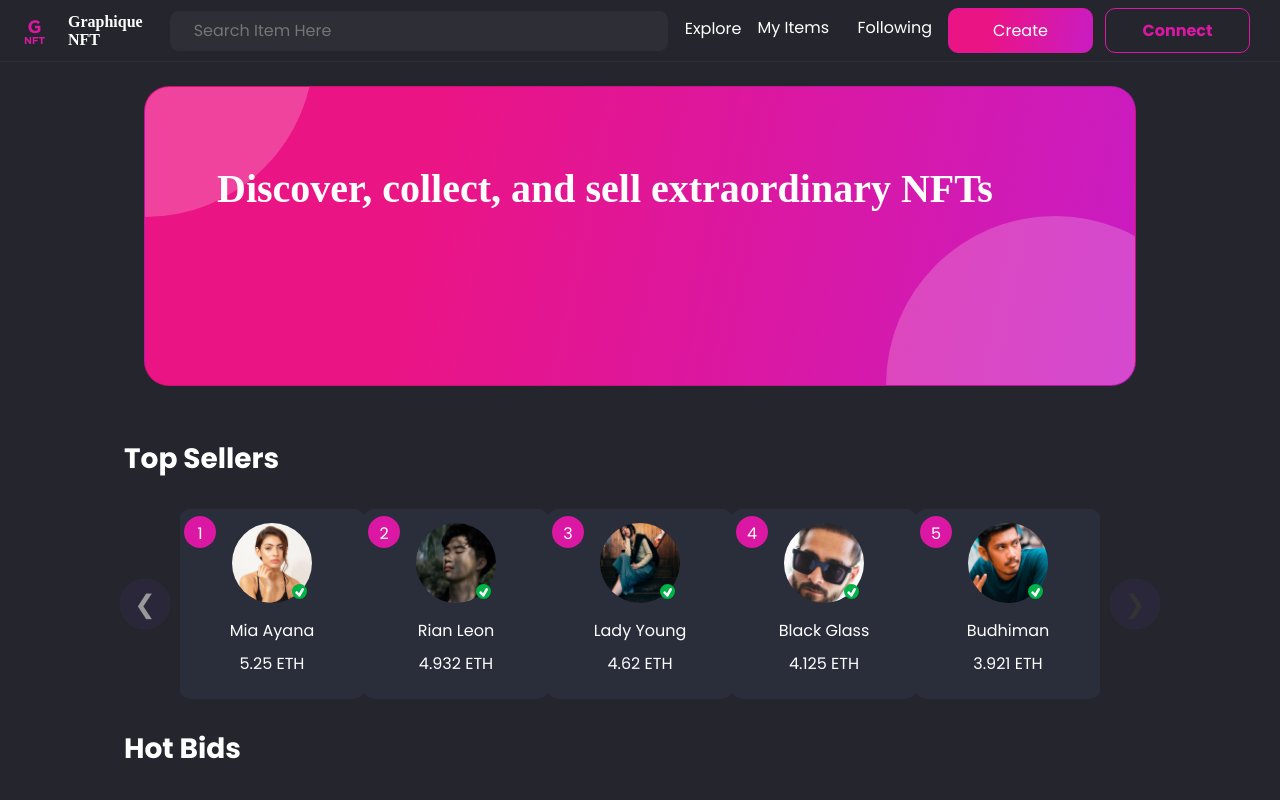
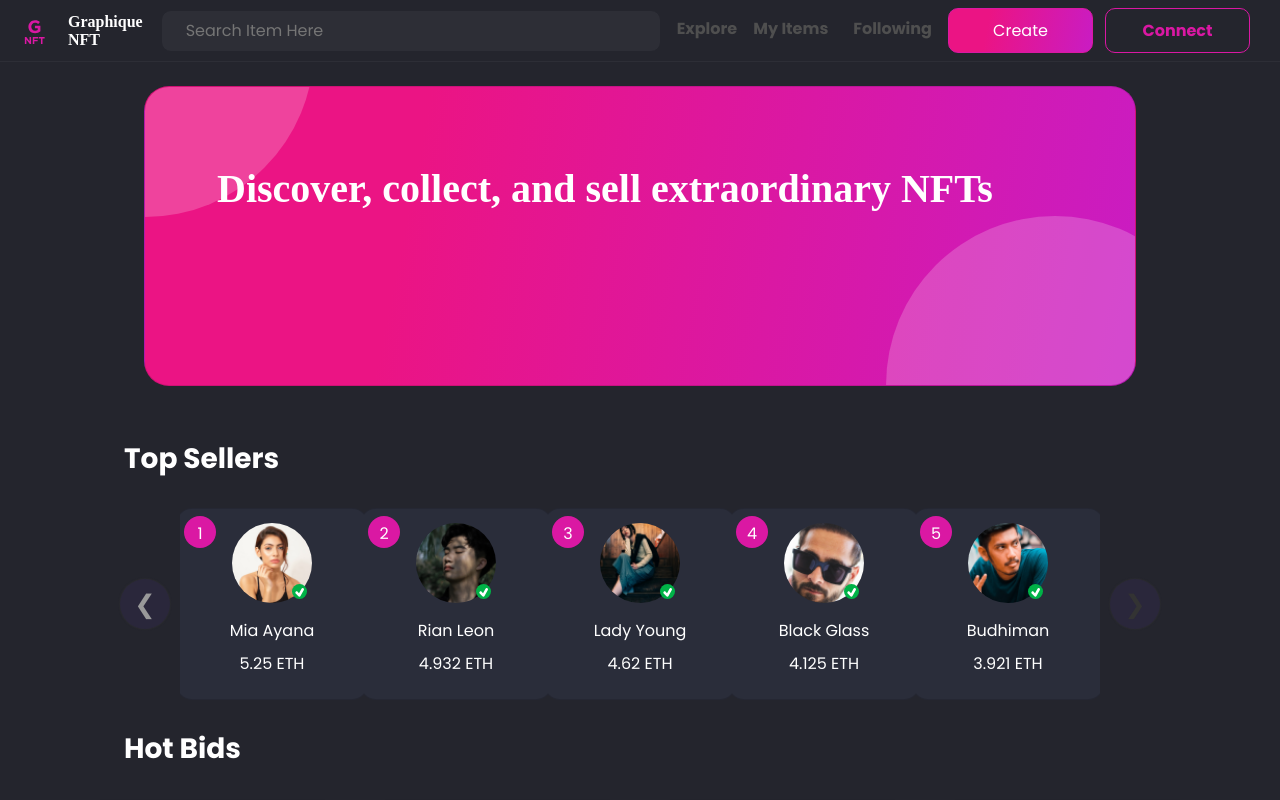
Before and after one commit to roshie/graphique-nft, a React (Create React App) app: page / in a window 1280 px wide. Shown: the top 800 px of the page. Built offline with nearby package versions, Linux system fonts and the light colour scheme; a web font is replaced by a local one.

Commit message:
fix fonts

```diff
--- a/src/components/NavBar.jsx
+++ b/src/components/NavBar.jsx
@@ -47,11 +47,19 @@ export default function NavBar({ theme }) {
           </div>
           <Navbar.Collapse>
             <Nav className="ms-auto mt-5 mt-md-0">
-              <Nav.Link href="/" className="p1-regular">
+              <Nav.Link href="/" className="p1-regular navBarLink">
                 Explore
               </Nav.Link>
-              <Nav.Link href="/profile" style={{minWidth: "100px"}}>My Items</Nav.Link>
-              <Nav.Link href="/profile">Following</Nav.Link>
+              <Nav.Link
+                href="/profile"
+                style={{ minWidth: "100px" }}
+                className="p1-regular navBarLink"
+              >
+                My Items
+              </Nav.Link>
+              <Nav.Link href="/profile" className="p1-regular navBarLink">
+                Following
+              </Nav.Link>
               <div className="d-flex nav-border-top justify-content-center">
                 <Button variant="primary" href="/create-item" className="mx-2">
                   Create
--- a/src/global.js
+++ b/src/global.js
@@ -11,11 +11,13 @@ export const GlobalStyles = createGlobalStyle`
   }
 
   .navbar-nav > .nav-link {
-    color: ${({ theme }) => theme.navLink} ;
+    color: ${({ theme }) => theme.navLink} !important;
+    font-weight: 550 !important;
   }
 
   .navbar-nav > .nav-link .active {
     color: ${({ theme }) => theme.navLinkActive} !important;
+    font-weight: 550 !important;
 
   }
 
```
